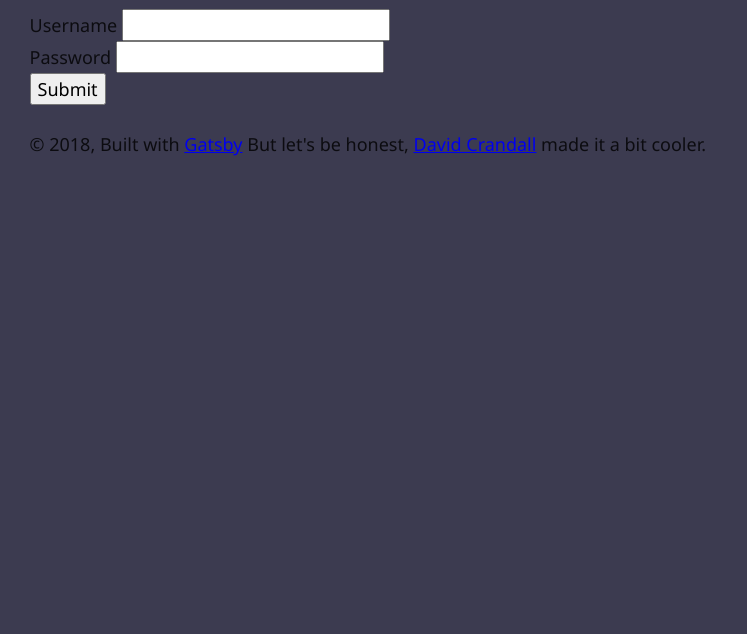
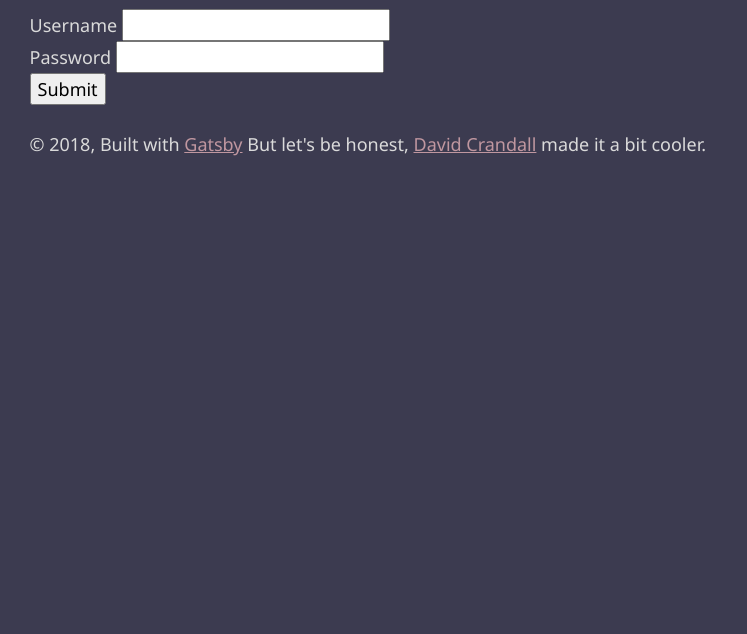
Before and after one commit to dacrands/gatsby-flask-frontend, a Gatsby site: page / in a window 1280 px wide. Shown: the part 166-800 px from the top of the page, without its empty margins (0-747 px from the left). Built offline with nearby package versions, Linux system fonts and the light colour scheme; Gatsby itself is replaced by a stand-in of ours.

Commit message:
add className footer

```diff
--- a/src/components/layout.js
+++ b/src/components/layout.js
@@ -21,6 +21,7 @@ const Layout = ({ children }) => (
         <Header siteTitle={data.site.siteMetadata.title} />
         <div
           style={{
+            color: `#dadada`,
             margin: `0 auto`,
             maxWidth: 1260,
             padding: `0px 1.0875rem 1.45rem`,
@@ -28,7 +29,7 @@ const Layout = ({ children }) => (
           }}
         >
           {children}
-          <footer>
+          <footer className="footer">
             © 2018, Built with <a href="https://www.gatsbyjs.org">Gatsby</a>
             {` `}
             But let's be honest, <a href="https://dcrands.com">David Crandall</a>
```
